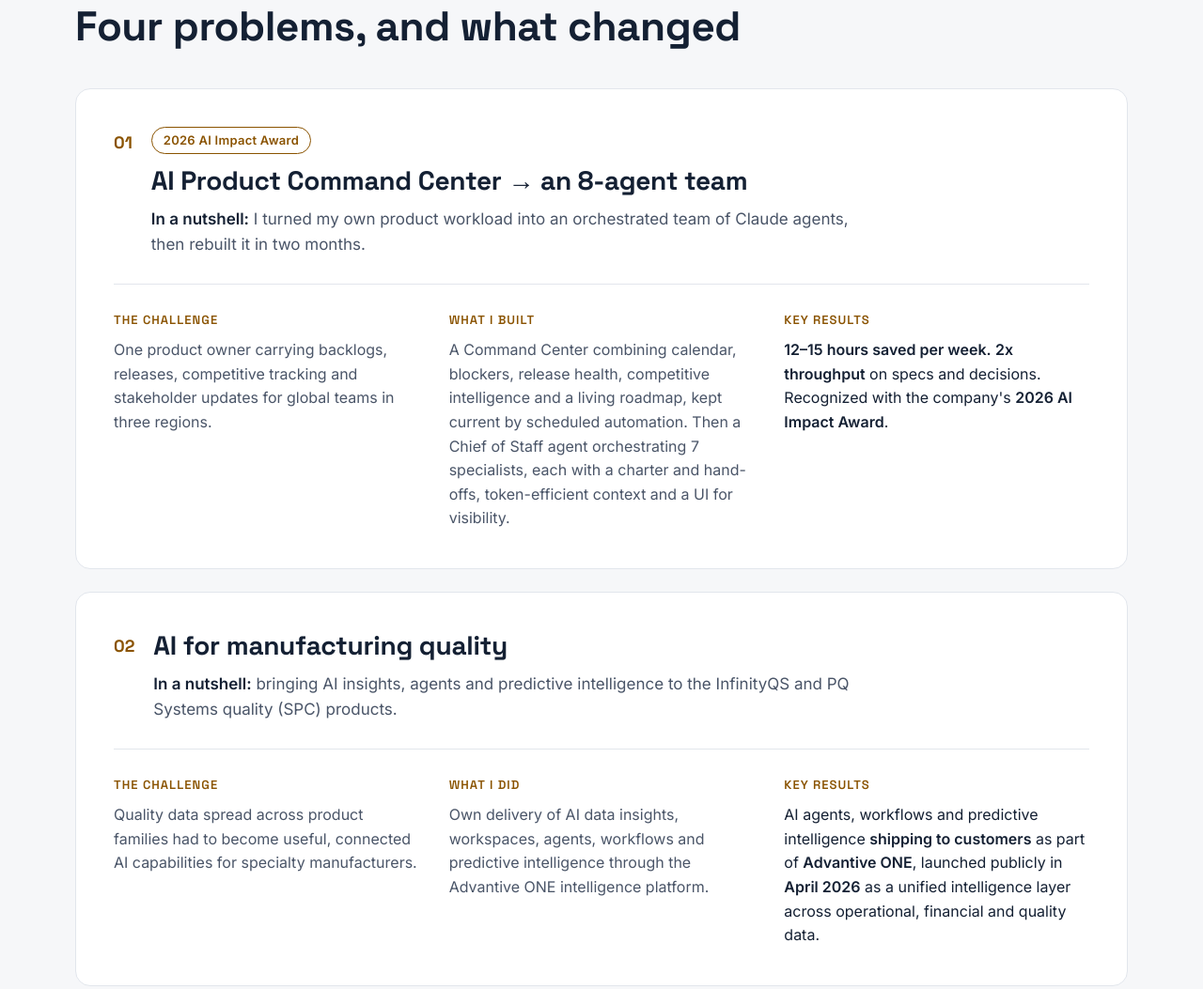
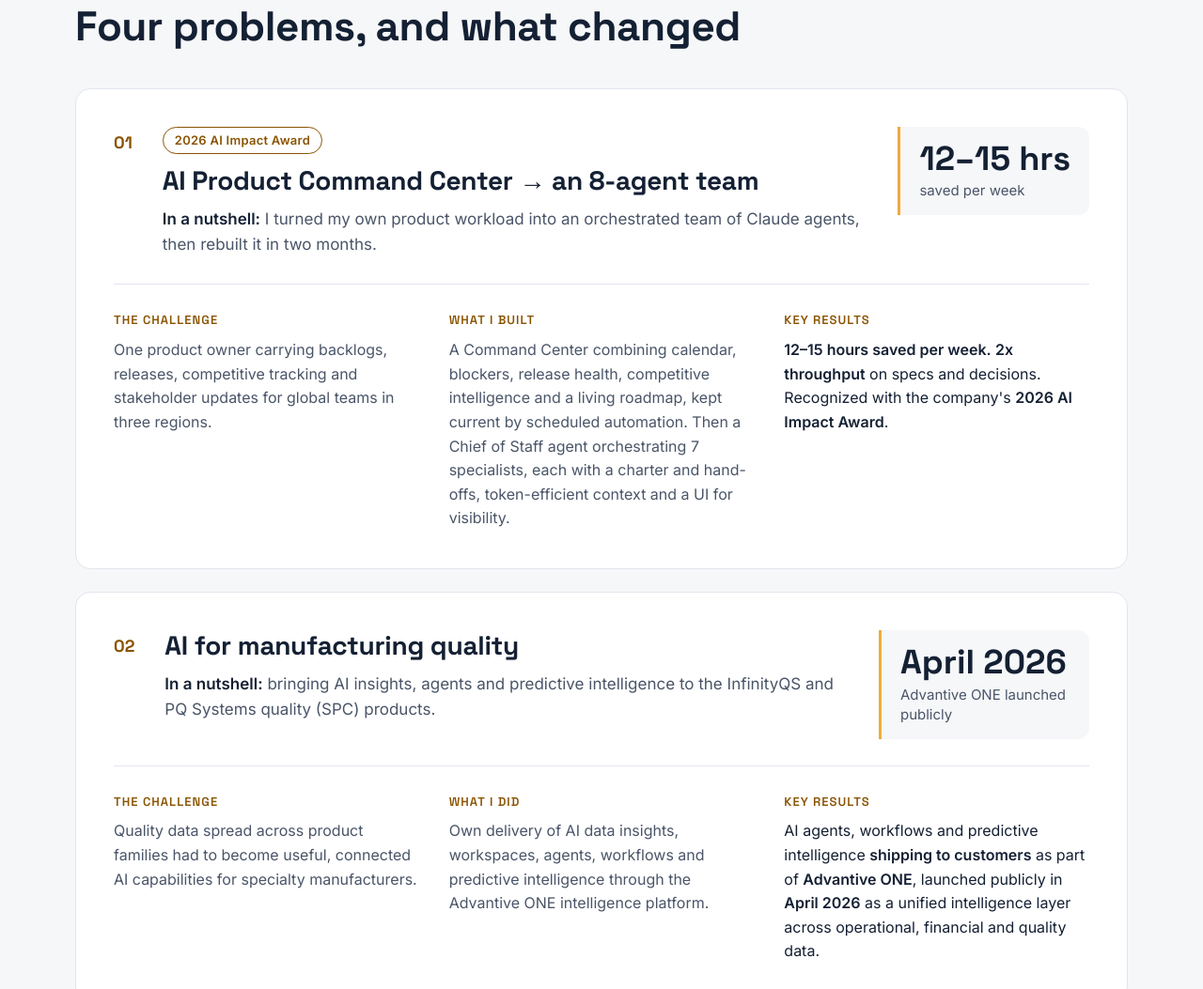
Before and after one commit to kylekillianfolio/kyle-portfolio, an Astro site: page / in a window 1280 px wide. Shown: the part 1207-2260 px from the top of the page at 94% size. Built offline with nearby package versions, Linux system fonts and the light colour scheme; Astro itself is replaced by a stand-in of ours.

Commit message:
Lead each case study with its headline result
Adds a large headline figure to each work case so the key outcome
reads at a glance. Figures come from each case's existing results.

Co-Authored-By: Claude Opus 5.5 <noreply@anthropic.com>

```diff
--- a/src/components/WorkCases.astro
+++ b/src/components/WorkCases.astro
@@ -23,6 +23,10 @@ import { work } from '../data/content';
                     <span class="nutshell-label">In a nutshell:</span> {c.nutshell}
                   </p>
                 </div>
+                <p class="highlight">
+                  <span class="highlight-value">{c.highlight.value}</span>
+                  <span class="highlight-label">{c.highlight.label}</span>
+                </p>
               </header>
               <dl class="case-cols">
                 <div>
@@ -62,8 +66,9 @@ import { work } from '../data/content';
 
   .case-head {
     display: grid;
-    grid-template-columns: auto 1fr;
-    gap: 1.25rem;
+    grid-template-columns: auto 1fr auto;
+    align-items: start;
+    gap: 1.25rem 2rem;
     padding-bottom: 1.75rem;
     margin-bottom: 1.75rem;
     border-bottom: 1px solid var(--card-border);
@@ -75,6 +80,33 @@ import { work } from '../data/content';
     font-size: 1.125rem;
     color: var(--accent-text);
     padding-top: 0.2rem;
+  }
+
+  .highlight {
+    display: flex;
+    flex-direction: column;
+    gap: 0.25rem;
+    min-width: 11rem;
+    max-width: 14rem;
+    padding: 1rem 1.25rem;
+    border-left: 3px solid var(--accent);
+    background: var(--body-ground);
+    border-radius: 0 12px 12px 0;
+  }
+
+  .highlight-value {
+    font-family: var(--font-heading);
+    font-weight: 700;
+    font-size: clamp(1.75rem, 3.5vw, 2.25rem);
+    line-height: 1.05;
+    color: var(--ink);
+    white-space: nowrap;
+  }
+
+  .highlight-label {
+    font-size: 0.9375rem;
+    line-height: 1.4;
+    color: var(--muted);
   }
 
   .tag {
@@ -140,6 +172,15 @@ import { work } from '../data/content';
       grid-template-columns: 1fr;
       gap: 1.5rem;
     }
+
+    .case-head {
+      grid-template-columns: auto 1fr;
+    }
+
+    .highlight {
+      grid-column: 2;
+      max-width: none;
+    }
   }
 
   @media (max-width: 480px) {
@@ -147,5 +188,10 @@ import { work } from '../data/content';
       grid-template-columns: 1fr;
       gap: 0.5rem;
     }
+
+    .highlight {
+      grid-column: 1;
+      margin-top: 0.75rem;
+    }
   }
 </style>
--- a/src/data/content.ts
+++ b/src/data/content.ts
@@ -41,6 +41,8 @@ export interface WorkCase {
   actionLabel: 'What I built' | 'What I did';
   action: string;
   results: string; // html
+  // Headline result shown large at the top of the card. Uses figures from `results` only.
+  highlight: { value: string; label: string };
 }
 
 export const work = {
@@ -48,6 +50,7 @@ export const work = {
   heading: 'Four problems, and what changed',
   cases: [
     {
+      highlight: { value: '12–15 hrs', label: 'saved per week' },
       title: 'AI Product Command Center → an 8-agent team',
       tag: '2026 AI Impact Award',
       nutshell:
@@ -61,6 +64,7 @@ export const work = {
         "<strong>12–15 hours saved per week.</strong> <strong>2x throughput</strong> on specs and decisions. Recognized with the company's <strong>2026 AI Impact Award</strong>.",
     },
     {
+      highlight: { value: 'April 2026', label: 'Advantive ONE launched publicly' },
       title: 'AI for manufacturing quality',
       nutshell:
         'bringing AI insights, agents and predictive intelligence to the InfinityQS and PQ Systems quality (SPC) products.',
@@ -73,6 +77,7 @@ export const work = {
         'AI agents, workflows and predictive intelligence <strong>shipping to customers</strong> as part of <strong>Advantive ONE</strong>, launched publicly in <strong>April 2026</strong> as a unified intelligence layer across operational, financial and quality data.',
     },
     {
+      highlight: { value: '8 → 16', label: 'core brands' },
       title: 'Scaling a portfolio through acquisitions',
       nutshell:
         'helped the portfolio grow from 8 to 16 core brands by making acquired products and teams work as one.',
@@ -85,6 +90,7 @@ export const work = {
         '<strong>8 → 16 core brands</strong>. <strong>20% faster</strong> product owner ramp-up. Supported a <strong>$219M</strong> billings-based revenue base.',
     },
     {
+      highlight: { value: 'Phase 1', label: 'built and tested' },
       title: 'A privacy-first hall pass for schools',
       tag: 'Independent product · Pre-launch',
       nutshell:
```
